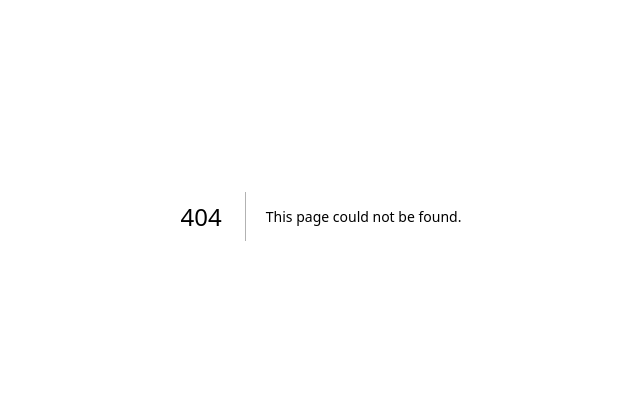
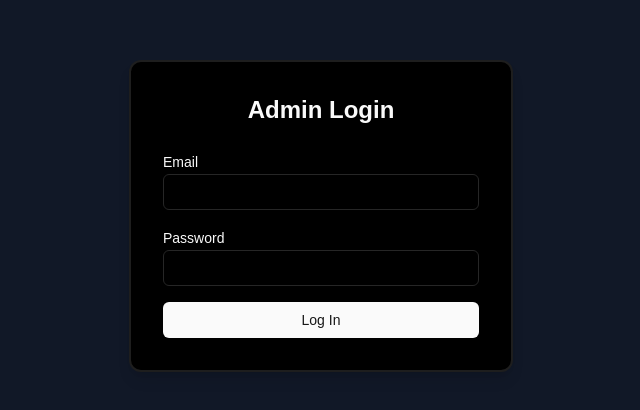
Before and after one commit to mkeloo/inhalebay-loyalty-program, a Next.js app: page /login in a window 1280 px wide. Before the commit this address had no page. Shown: the part 184-594 px from the top of the page, without its empty margins (319-959 px from the left). Built offline with nearby package versions, Linux system fonts and the light colour scheme.

Commit message:
Implement login functionality with sign-in and sign-out actions; add label component and update navigation

```diff
--- /dev/null
+++ b/app/(auth)/login/page.tsx
@@ -0,0 +1,65 @@
+"use client";
+import React, { useActionState, useState } from "react";
+import { Input } from "@/components/ui/input";
+import { Label } from "@/components/ui/label";
+import { Button } from "@/components/ui/button";
+import { signIn } from "@/app/actions/auth";
+
+async function signInAction(
+    prevState: { error: string } | null,
+    formData: FormData
+) {
+    return await signIn(prevState, formData);
+}
+
+export default function LoginPage() {
+    const [state, formAction] = useActionState(signInAction, null);
+    const [email, setEmail] = useState("");
+
+    const handleEmailChange = (e: React.ChangeEvent<HTMLInputElement>) => {
+        const value = e.target.value;
+        if (value === "admin") {
+            setEmail("admin@siteadmin.com");
+        } else {
+            setEmail(value);
+        }
+    };
+    return (
+        <div className="flex justify-center items-center min-h-screen bg-gray-900">
+            <form
+                action={formAction}
+                className="p-8 border-2 border-muted/80 rounded-xl shadow-lg w-96 bg-black"
+            >
+                <h1 className="text-2xl font-bold mb-6 text-center">Admin Login</h1>
+                <div className="space-y-4">
+                    <div>
+                        <Label htmlFor="email">Email</Label>
+                        <Input
+                            id="email"
+                            name="email"
+                            type="email"
+                            value={email}
+                            onChange={handleEmailChange}
+                            required
+                        />
+                    </div>
+
+                    <div>
+                        <Label htmlFor="password">Password</Label>
+                        <Input id="password" name="password" type="password" required />
+                    </div>
+
+                    {/* Error State */}
+                    {state?.error && (
+                        <p className="text-red-700 bg-red-200 p-2 rounded-md text-center">
+                            {state.error}
+                        </p>
+                    )}
+                    <Button type="submit" className="w-full">
+                        Log In
+                    </Button>
+                </div>
+            </form>
+        </div>
+    );
+}
--- /dev/null
+++ b/app/actions/auth.ts
@@ -0,0 +1,36 @@
+"use server";
+
+import { redirect } from "next/navigation";
+import { createClient } from "@/utils/supabase/server";
+
+export async function signIn(
+    prevState: { error: string } | null,
+    formData: FormData
+) {
+    const email = formData.get("email") as string;
+    const password = formData.get("password") as string;
+
+    const supabase = await createClient();
+
+    const { error, data } = await supabase.auth.signInWithPassword({
+        email,
+        password,
+    });
+
+    console.log(data, "data_login");
+
+    if (error) {
+        return { error: error.message };
+    }
+
+    redirect("/dashboard");
+}
+
+export async function signOut() {
+    "use server";
+
+    const supabase = await createClient();
+
+    await supabase.auth.signOut();
+    redirect("/login");
+}
--- a/components/structure/nav-user.tsx
+++ b/components/structure/nav-user.tsx
@@ -29,6 +29,9 @@ import {
   SidebarMenuItem,
   useSidebar,
 } from "@/components/ui/sidebar"
+import { signOut } from "@/app/actions/auth";
+import { Button } from "../ui/button"
+
 
 export function NavUser({
   user,
@@ -102,7 +105,7 @@ export function NavUser({
               </DropdownMenuItem>
             </DropdownMenuGroup>
             <DropdownMenuSeparator />
-            <DropdownMenuItem>
+            <DropdownMenuItem onClick={signOut}>
               <LogOut />
               Log out
             </DropdownMenuItem>
--- /dev/null
+++ b/components/ui/label.tsx
@@ -0,0 +1,26 @@
+"use client"
+
+import * as React from "react"
+import * as LabelPrimitive from "@radix-ui/react-label"
+import { cva, type VariantProps } from "class-variance-authority"
+
+import { cn } from "@/lib/utils"
+
+const labelVariants = cva(
+  "text-sm font-medium leading-none peer-disabled:cursor-not-allowed peer-disabled:opacity-70"
+)
+
+const Label = React.forwardRef<
+  React.ElementRef<typeof LabelPrimitive.Root>,
+  React.ComponentPropsWithoutRef<typeof LabelPrimitive.Root> &
+    VariantProps<typeof labelVariants>
+>(({ className, ...props }, ref) => (
+  <LabelPrimitive.Root
+    ref={ref}
+    className={cn(labelVariants(), className)}
+    {...props}
+  />
+))
+Label.displayName = LabelPrimitive.Root.displayName
+
+export { Label }
--- a/package.json
+++ b/package.json
@@ -13,6 +13,7 @@
     "@radix-ui/react-collapsible": "^1.1.2",
     "@radix-ui/react-dialog": "^1.1.4",
     "@radix-ui/react-dropdown-menu": "^2.1.4",
+    "@radix-ui/react-label": "^2.1.1",
     "@radix-ui/react-separator": "^1.1.1",
     "@radix-ui/react-slot": "^1.1.1",
     "@radix-ui/react-toast": "^1.2.4",
```
Also changed, not shown: utils/supabase/middleware.ts (+5 -9 lines), 1 other file (tests, documents, lock files or other folders).
